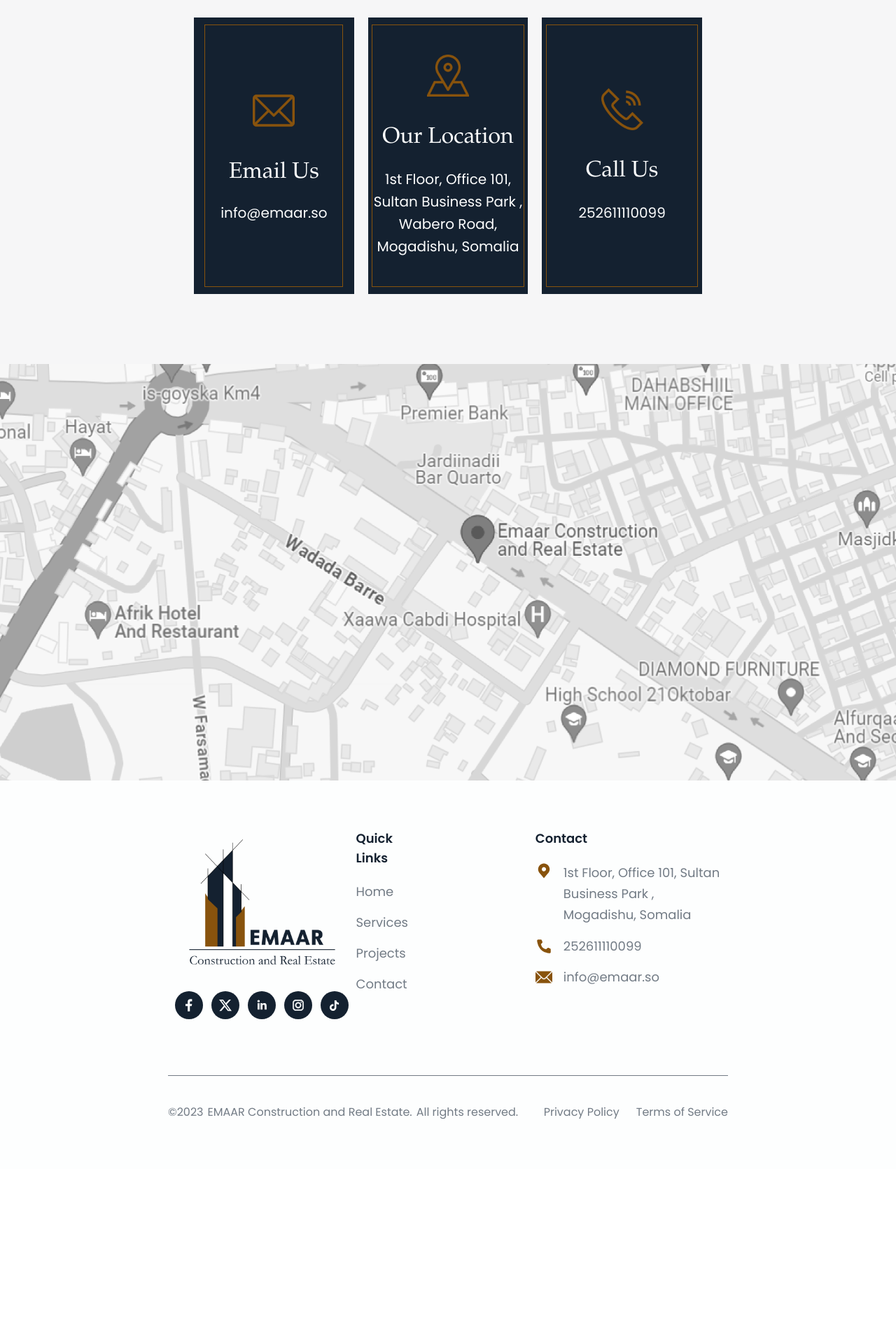
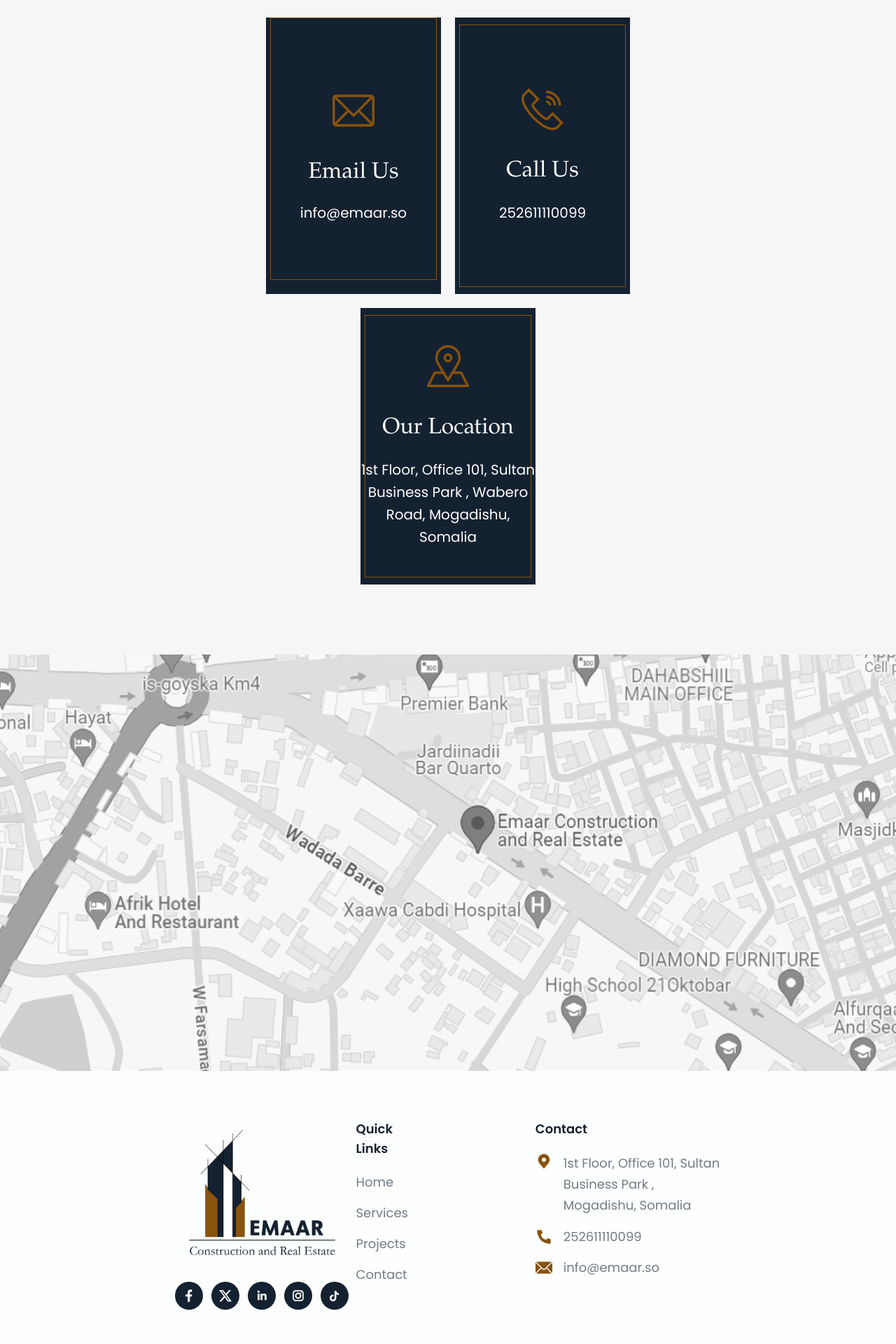
Before and after one commit to ManManavadaria/Frontend-emmar, a React (Vite) app: page /contacts in a window 1280 px wide. Shown: the part 1560-3480 px from the top of the page at 70% size. Before the commit the page ends 3230 px from the top, so only its background shows below. Built offline with nearby package versions, Linux system fonts and the light colour scheme.

Commit message:
map,links

```diff
--- a/src/components/Footer/index.jsx
+++ b/src/components/Footer/index.jsx
@@ -4,21 +4,7 @@
 
 const Footer = (props) => {
   const navigate = useNavigate();
-  const handleCallClick = () => {
-    console.log("call");
-    window.location.href = "tel:252611110099";
-  };
 
-  const handleEmailClick = () => {
-    window.location.href = 'mailto:info@emaar.so';
-  };
-
-  const handleLocationClick = () => {
-    console.log("locate");
-    // window.location.href = "https://maps.google.com";
-    window.location.href = "https://maps.app.goo.gl/d7x3LgKCUDyfBGn79";
-
-  };
   return (
     <>
       <footer className={props.className}>
@@ -54,7 +40,10 @@
                   size="xs"
                   variant="fill"
                 >
-                  <a href="https://twitter.com/emaarsom?fbclid=IwAR31ywCLfNs1AkwPakn4GLttxBCsxTt8z1BQBjSZOLjP5Pm7O8mSdMFbpto" target="true">
+                  <a
+                    href="https://twitter.com/emaarsom?fbclid=IwAR31ywCLfNs1AkwPakn4GLttxBCsxTt8z1BQBjSZOLjP5Pm7O8mSdMFbpto"
+                    target="true"
+                  >
                     <Img
                       className="h-5"
                       src="images/img_airplane.svg"
@@ -69,7 +58,10 @@
                   size="xs"
                   variant="fill"
                 >
-                  <a href="https://www.linkedin.com/in/emaarsom/?fbclid=IwAR1c7B6vF6qd7XFuiTE_lx5Td0hoJGXZfGo08ValFPrKz_nTipEOOFeb-SY" target="true">
+                  <a
+                    href="https://www.linkedin.com/in/emaarsom/?fbclid=IwAR1c7B6vF6qd7XFuiTE_lx5Td0hoJGXZfGo08ValFPrKz_nTipEOOFeb-SY"
+                    target="true"
+                  >
                     <Img
                       className="h-5"
                       src="images/img_lalinkedinin.svg"
@@ -84,7 +76,10 @@
                   size="xs"
                   variant="fill"
                 >
-                  <a href="https://www.instagram.com/emaarcosomalia/?fbclid=IwAR1s_7fDJmtf2vIlAdWSP3gpvSR62nrXs5-5rRHwpDhWJBs8mkfV-w-L7BI" target="true">
+                  <a
+                    href="https://www.instagram.com/emaarcosomalia/?fbclid=IwAR1s_7fDJmtf2vIlAdWSP3gpvSR62nrXs5-5rRHwpDhWJBs8mkfV-w-L7BI"
+                    target="true"
+                  >
                     <Img className="h-4" src="images/img_info.svg" alt="info" />
                   </a>
                 </Button>
@@ -95,7 +90,10 @@
                   size="xs"
                   variant="fill"
                 >
-                  <a href="https://www.tiktok.com/@emaarsom?fbclid=IwAR0k6Nxzgndj-OIOpNgrJUhQvRGa6OyAe0Zc6D9-k7bFTnlOxQ4MoMRpfKU" target="true">
+                  <a
+                    href="https://www.tiktok.com/@emaarsom?fbclid=IwAR0k6Nxzgndj-OIOpNgrJUhQvRGa6OyAe0Zc6D9-k7bFTnlOxQ4MoMRpfKU"
+                    target="true"
+                  >
                     <Img src="images/img_vector.svg" alt="vector" />
                   </a>
                 </Button>
@@ -165,7 +163,13 @@
                 </Text>
                 <ul className="flex flex-col gap-4 items-start justify-start w-full common-column-list">
                   <li>
-                    <div className="flex flex-row gap-4 items-start justify-center md:w-full" onClick={handleLocationClick}>
+                    <a
+                      href="https://maps.app.goo.gl/6aoJb1m1Ycb7VgJD8 "
+                      target="true"
+                    >
+                      <div
+                        className="flex flex-row gap-4 items-start justify-center md:w-full"
+                      >
                         <Img
                           className="h-6 w-6"
                           src="images/img_carbonlocationfilled.svg"
@@ -175,13 +179,17 @@
                           className="flex-1 leading-[30.00px] max-w-[252px] md:max-w-full text-gray-600 text-lg"
                           size="txtPoppinsRegular18"
                         >
-                        1st Floor, Office 101, Sultan Business Park , Mogadishu,
-                        Somalia
+                          1st Floor, Office 101, Sultan Business Park ,
+                          Mogadishu, Somalia
                         </Text>
                       </div>
+                    </a>
                   </li>
                   <li>
-                    <div className="flex flex-row gap-4 items-center justify-center md:w-full" onClick={handleCallClick}>
+                    <a href="tel:252611110099" target="true">
+                      <div
+                        className="flex flex-row gap-4 items-center justify-center md:w-full"
+                      >
                         <Img
                           className="h-6 w-6"
                           src="images/img_carbonphonefilled.svg"
@@ -194,9 +202,13 @@
                           252611110099
                         </Text>
                       </div>
+                    </a>
                   </li>
                   <li>
-                    <div className="flex flex-row gap-4 items-center justify-center md:w-full" onClick={handleEmailClick}>
+                    <a href="mailto:info@emaar.so">
+                      <div
+                        className="flex flex-row gap-4 items-center justify-center md:w-full"
+                      >
                         <Img
                           className="h-6 md:h-auto object-cover w-6"
                           src="images/img_icon_24x24.png"
@@ -209,6 +221,7 @@
                           info@emaar.so
                         </Text>
                       </div>
+                    </a>
                   </li>
                 </ul>
               </div>
--- a/src/pages/ContactUs/index.jsx
+++ b/src/pages/ContactUs/index.jsx
@@ -1,6 +1,6 @@
 import React, { useState } from "react";
 import axios from "axios";
-import * as Yup from "yup"
+import * as Yup from "yup";
 
 import { Button, Img, Text, TextArea, List, Input } from "components";
 import Footer from "components/Footer";
@@ -44,13 +44,10 @@
     try {
       await validationSchema.validate(formData, { abortEarly: false });
       // If validation passes, continue with form submission
-      const response = await axios.post(
-        process.env.API,
-        formData
-      );
+      const response = await axios.post(process.env.API, formData);
       if (response.status == 200) {
         // Clear the form data
-        document.getElementById('form1').reset();
+        document.getElementById("form1").reset();
       }
       setSuccessMessage("Form submitted successfully!");
     } catch (error) {
@@ -116,7 +113,7 @@
               reach out. We look forward to hearing from you!
             </Text>
             <div className="flex flex-col gap-6 items-start justify-start w-auto md:w-full">
-              <form onSubmit={handleSubmit} id="form1">
+              <form onSubmit={handleSubmit} id="form1" className="w-full">
                 <div className="flex flex-col gap-3 items-start justify-start max-w-[708px] w-full">
                   <div className="flex md:flex-col flex-row gap-5 items-start justify-start w-full">
                     <div className="flex flex-1 flex-col gap-3 items-start justify-start w-full">
@@ -233,18 +230,22 @@
                 >
                   submit
                 </Button>
-                {successMessage && <p className="text-green-500">{successMessage}</p>}
+                {successMessage && (
+                  <p className="text-green-500">{successMessage}</p>
+                )}
               </form>
             </div>
           </div>
         </div>
-        <div className="bg-gray-100 flex flex-col items-center justify-start max-w-[1920px] md:px-10 sm:px-5 px-[277px] py-[100px] w-full">
+        <div className="bg-gray-100 flex flex-row items-center justify-start max-w-[1920px] md:px-10 sm:px-5 px-[277px] py-[100px] w-full">
           <List
-            className="sm:flex-col flex-row gap-5 grid sm:grid-cols-1 md:grid-cols-2 grid-cols-3 justify-start max-w-[1440px] mx-auto w-full"
+            // className="sm:flex-col flex-row gap-5 grid sm:grid-cols-1 md:grid-cols-2 grid-cols-3 justify-start max-w-[1440px] mx-auto w-full"
+            className="sm:flex-col flex flex-row gap-5 justify-center flex-wrap max-w-[1440px] mx-auto w-full"
             orientation="horizontal"
           >
-            <div className="bg-gray-900 md:h-[375px] h-[395px] p-2.5 relative w-full">
-              <div className="border border-lime-900 border-solid h-[375px] m-auto w-[95%]"></div>
+            <a href="mailto:info@emaar.so">
+              <div className="bg-gray-900 md:h-[375px] h-[395px] w-[250px] relative sm:w-full">
+                <div className="border border-lime-900 border-solid h-[375px] m-auto w-[95%]">
                   <div className="absolute flex flex-col gap-10 h-max inset-[0] items-center justify-start m-auto w-auto">
                     <Img
                       className="h-[60px] md:h-auto object-cover w-[60px]"
@@ -267,13 +268,22 @@
                     </div>
                   </div>
                 </div>
-            <ContactUsImage className="bg-gray-900 md:h-[375px] h-[395px] p-2.5 relative w-full" />
+              </div>
+            </a>
+            <a href="tel:252611110099" target="true">
               <ContactUsImage
-              className="bg-gray-900 md:h-[375px] h-[395px] p-2.5 relative w-full"
+                className="bg-gray-900 md:h-[375px] h-[395px] w-[250px] p-2.5 relative sm:w-full"
                 iconimage="images/img_icon_7.png"
                 locationtext="Call Us"
                 addresstext="252611110099"
               />
+            </a>
+            <a
+              href="https://maps.app.goo.gl/6aoJb1m1Ycb7VgJD8"
+              target="true"
+            >
+              <ContactUsImage className="bg-gray-900 md:h-[375px] h-[395px] w-[250px] p-2.5 relative sm:w-full" />
+            </a>
           </List>
         </div>
         <Img
```
Lines whose indentation alone changed are shown as unchanged.
